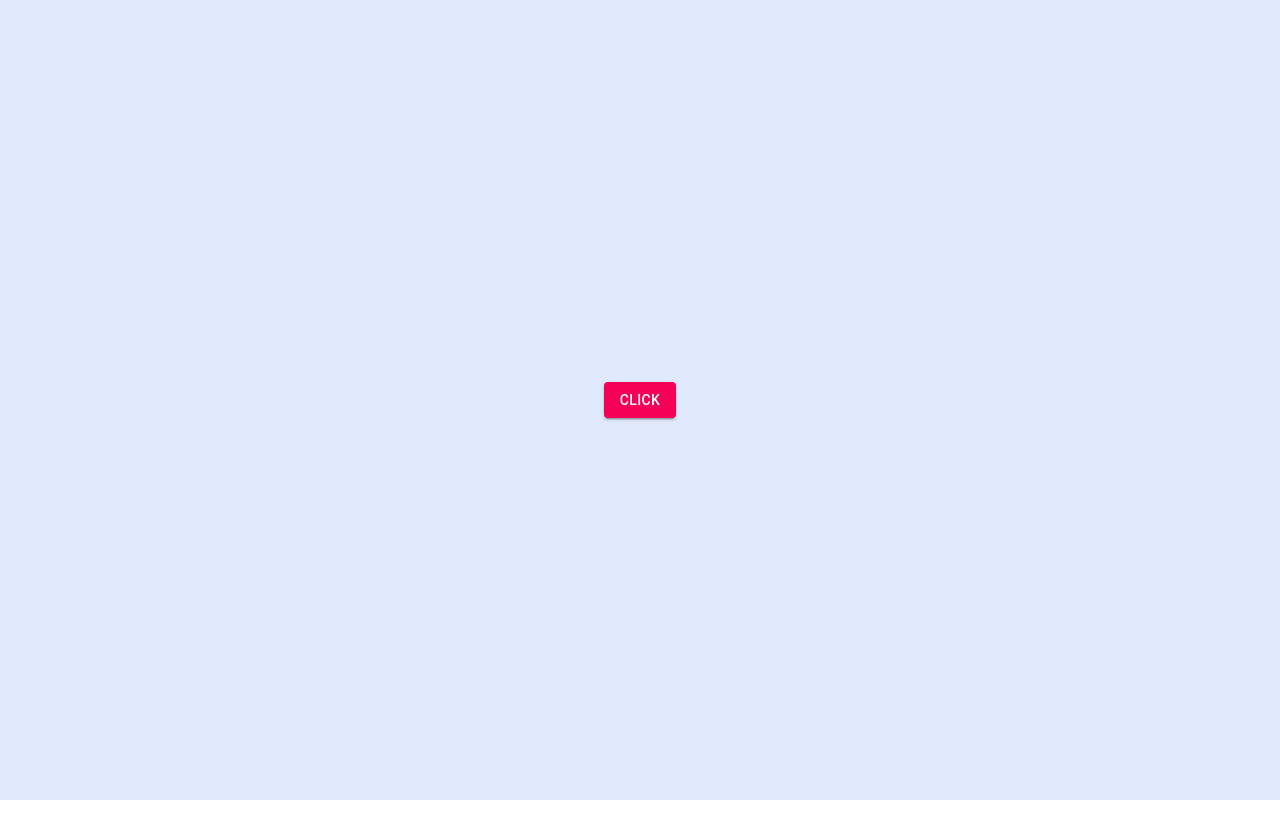
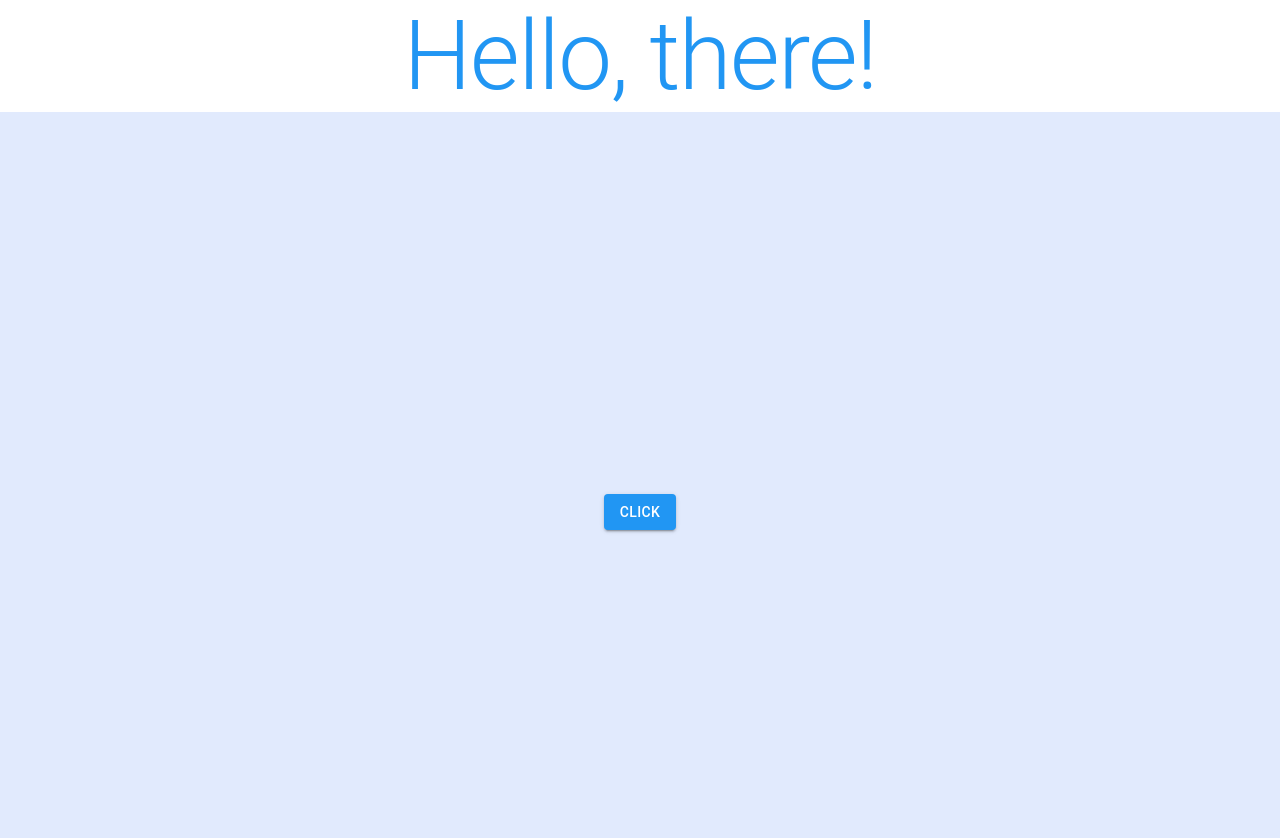
Before and after one commit to ybeliaev/material-ui-project, a React (Create React App) app: page / in a window 1280 px wide. Shown: the top 838 px of the page. Before the commit the page ends 800 px from the top, so only its background shows below. Built offline with nearby package versions, Linux system fonts and the light colour scheme.

Commit message:
typography start

```diff
--- a/src/App.js
+++ b/src/App.js
@@ -2,13 +2,16 @@ import React from 'react';
 import logo from './logo.svg';
 import './App.css';
 
-import {Button} from "@material-ui/core"
+import {Button, Typography} from "@material-ui/core"
+
+
 
 function App() {
   return (
     <div className="App">
+      <Typography color="primary" variant="h1">Hello, there!</Typography>
       <header className="App-header">
-        <Button color="secondary" variant="contained">Click</Button>
+        <Button color="primary" variant="contained">Click</Button>
       </header>
     </div>
   );
--- a/src/index.js
+++ b/src/index.js
@@ -2,12 +2,15 @@ import React from 'react';
 import ReactDOM from 'react-dom';
 import './index.css';
 import { ThemeProvider } from '@material-ui/core/styles';
+import theme from "./theme"
 import App from './App';
 import * as serviceWorker from './serviceWorker';
 
 ReactDOM.render(
   <React.StrictMode>
-    <App />
+    <ThemeProvider theme={theme}>
+      <App />
+    </ThemeProvider>
   </React.StrictMode>,
   document.getElementById('root')
 );
--- a/src/theme.jsx
+++ b/src/theme.jsx
@@ -1,11 +1,12 @@
 import { createMuiTheme } from '@material-ui/core/styles';
 import purple from '@material-ui/core/colors/purple';
 import green from '@material-ui/core/colors/green';
+import {blue} from '@material-ui/core/colors'
 
 const theme = createMuiTheme({
     palette: {
       primary: {
-      main: purple[500],
+        main: blue[500],
       },
       secondary: {
         main: green[500],
```
Also changed, not shown: 1 other file (tests, documents, lock files or other folders). Lines whose indentation alone changed are shown as unchanged.
